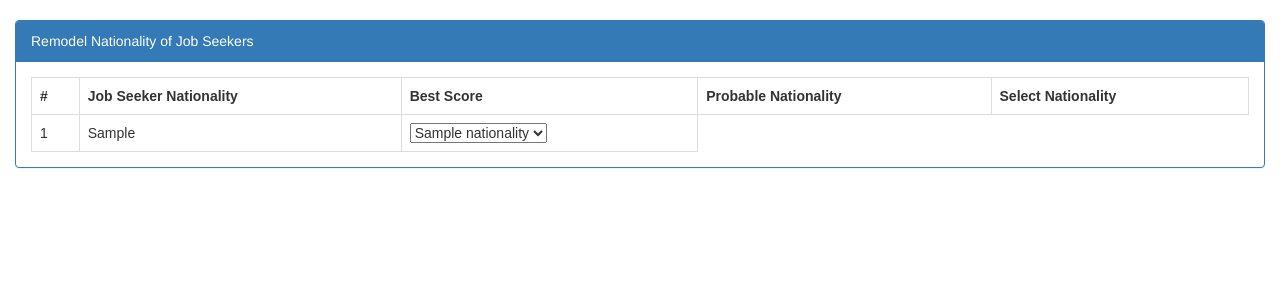
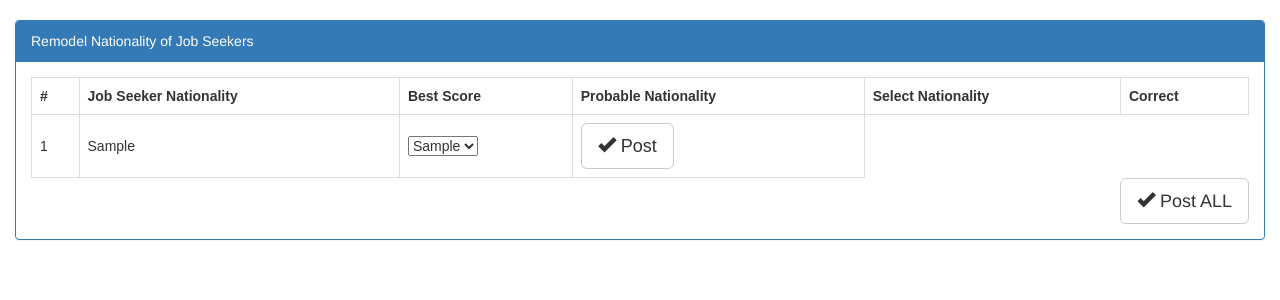
Before and after one commit to Kdk22/CleanNationality, a Django app: template templates/NationalityCleaner/index.html in a window 1280 px wide. Shown: the part 52-352 px from the top of the page. Run offline with Django 3.2, Linux system fonts and the light colour scheme; the template is opened without the code that fills it: most values are stand-ins (such as "Sample title", 1, 10 or a date in 2020); some libraries are stand-ins or nearby versions.

Commit message:
template complete working on data post

```diff
--- a/NationalityClean/urls.py
+++ b/NationalityClean/urls.py
@@ -6,6 +6,8 @@
 
 urlpatterns = [
     path('', views.home, name='home'),
-    path('nationality/', views.IndexView.as_view(), name='index')
+    path('nationality/', views.IndexView.as_view(), name='index'),
+    path('individual_nationality_post/', views.PostNationality.as_view(), name='data_post'),
+    path('all_nationality_post/', views.PostAllNationality.as_view(), name='all_data_post')
 
 ]
--- a/static/NationalityCleaner/indexcss.css
+++ b/static/NationalityCleaner/indexcss.css
@@ -13,3 +13,8 @@
 tr:nth-child(even) {
   background-color: #dddddd;
 }
+
+#post_all {
+  postion: relative;
+  right: 0;
+}
--- a/templates/NationalityCleaner/index.html
+++ b/templates/NationalityCleaner/index.html
@@ -2,10 +2,11 @@
 {% block body_block %}
 
 
-
+<form action="{% url 'NationalityClean:all_data_post' %}" method="post">
+{% csrf_token %}
 <table>
 
-  <tbody>
+
 <thead>
     <tr>
       <th scope="col">#</th>
@@ -13,24 +14,52 @@
       <th scope="col"> Best Score </th>
       <th scope="col"> Probable Nationality</th>
         <th scope="col"> Select Nationality</th>
-    </tr>
+        <th scope="col"> Correct</th>
   </thead>
+
+    <tbody>
 
         {% for individual_nationality_values in all_nationality %}
             <tr>
+            <form action="{% url 'NationalityClean:data_post' %}" method="post" >
+            {% csrf_token %}
            <td> {{ forloop.counter }}</td>
             {% for each_nationality in individual_nationality_values %}
-                <td>{{ each_nationality }}</td>
+                <td>
+                    <input hidden name="each_nationality_data" value="{{ each_nationality }}">
+                    {{ each_nationality }}</td>
             {% endfor %}
-{#            <td>@meoo</td>#}
 
-             <td><select id="na">{% for D in nationality %}
 
-                 <option {% ifequal D|lower individual_nationality_values.2 %} selected {% endifequal %} value="{{ D }}">{{ D }}</option>{% endfor %}</select></td>
+             <td>{% if individual_nationality_values.1 > 0.90 %}
 
+
+                 {{ individual_nationality_values.2 }}
+                 <input hidden value="{{ individual_nationality_values.2 }}">
+
+                    {% else %}
+
+                    <select id="na">{% for correct_nationality in nationality %}
+
+                     <option {% ifequal correct_nationality|lower individual_nationality_values.2 %} selected {% endifequal %} value="{{ correct_nationality }}">{{ correct_nationality }}</option>{% endfor %}</select></td>
+                    <td><button type="submit" class="btn btn-default btn-lg">
+                    <span class="glyphicon glyphicon-ok" aria-hidden="true"></span> Post
+                        </button></td>
+            {% endif %}
+            </form>
             </tr>
             {% endfor %}
 
+
   </tbody>
+
+
+
 </table>
+<button  type="submit" class="btn btn-default btn-lg pull-right mt-auto">
+                    <span class="glyphicon glyphicon-ok" aria-hidden="true"></span> Post ALL
+                        </button></td>
+
+</form>
+
 {% endblock %}
```
Also changed, not shown: NationalityClean/views.py (+16 -2 lines).
